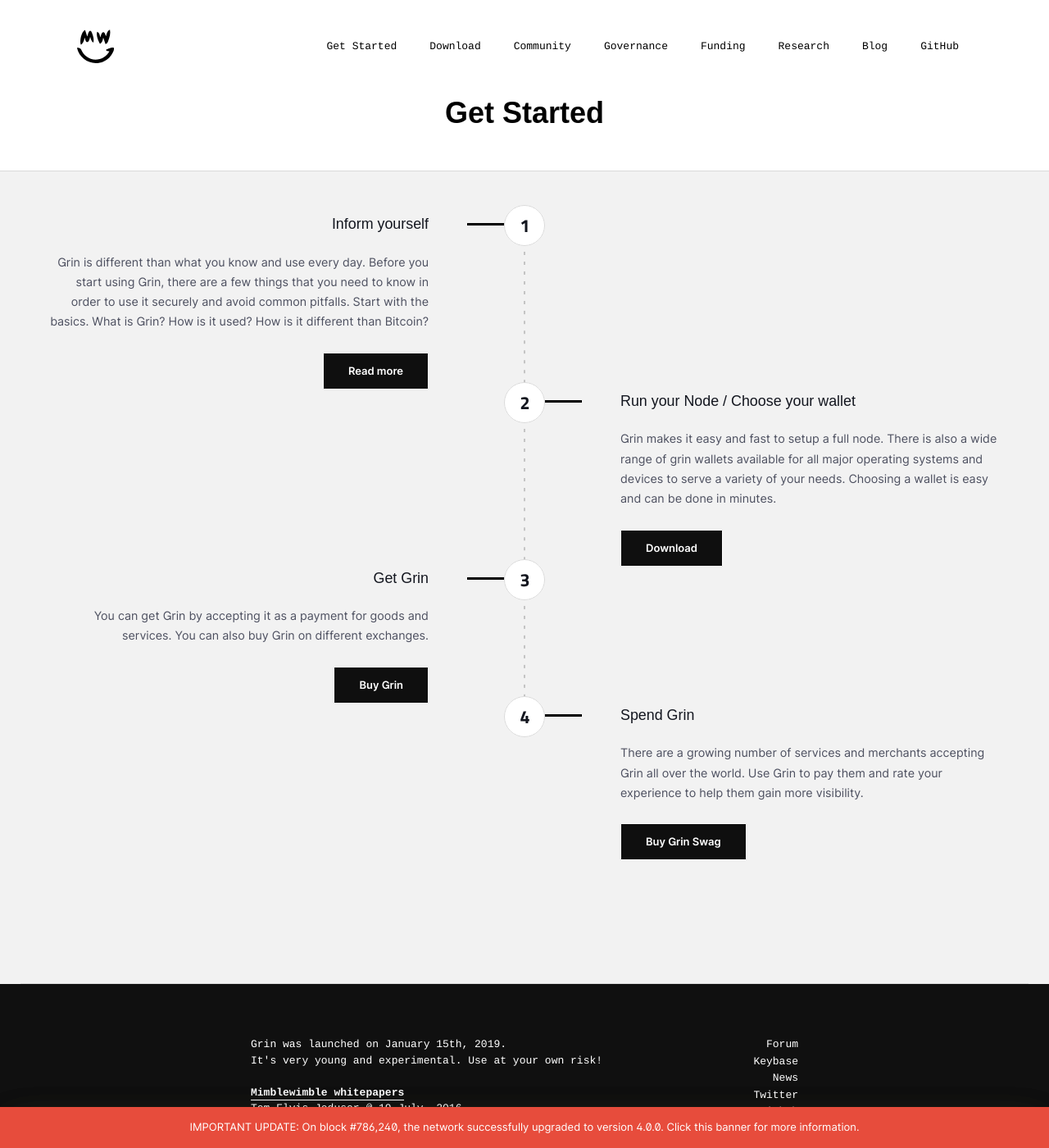
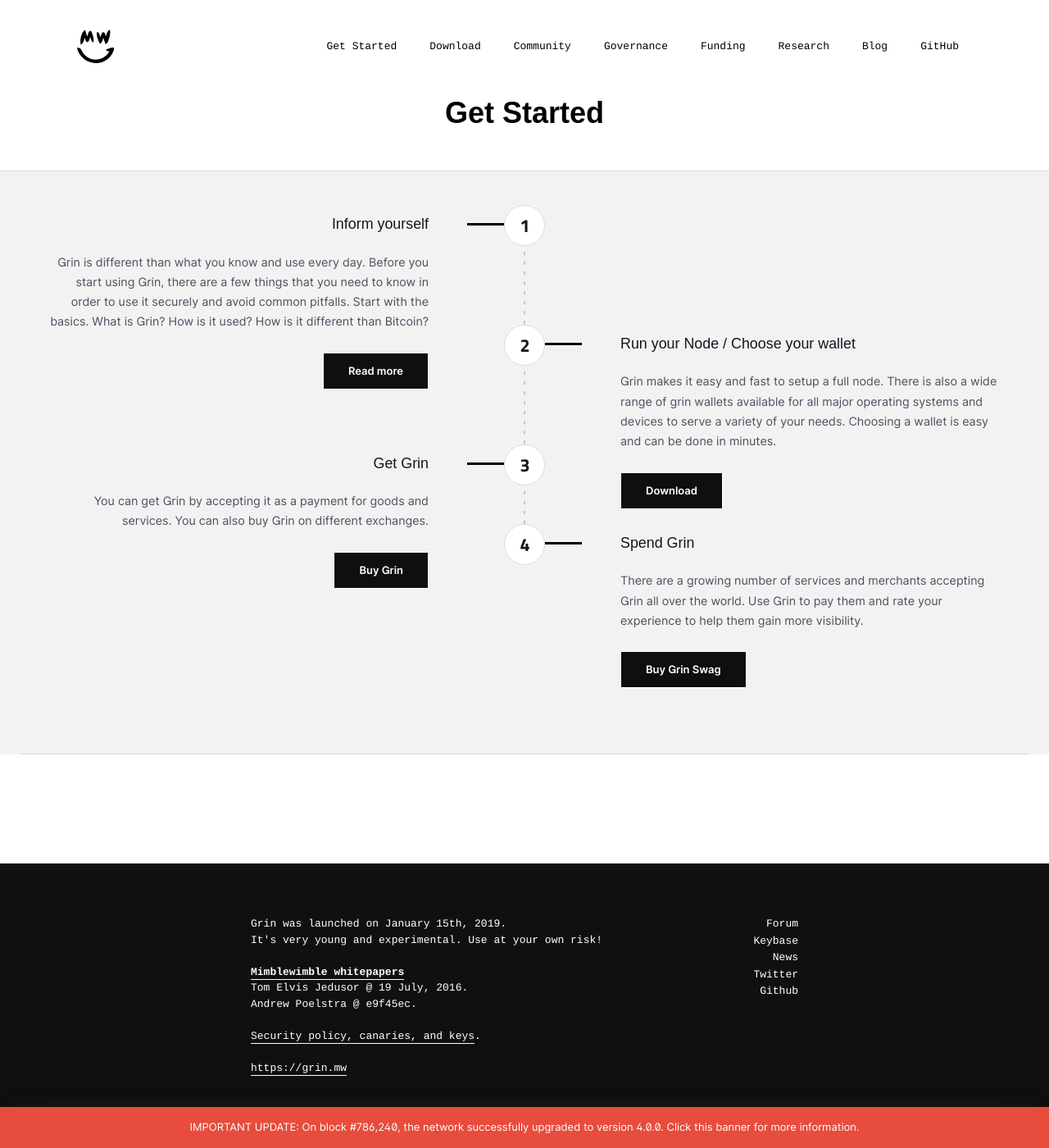
Before and after one commit to mimblewimble/site, a Jekyll site: the page built from get-started.html, in a window 1280 px wide and 1400 px high. Shown: the whole window at 82% size. Built offline with Jekyll 4.4.1, drawn with Linux system fonts in a browser that asks for light colours; nearby versions of some CDN libraries.

Commit message:
FIX Design issues on 'Get Started' page

```diff
--- a/_sass/get-started.scss
+++ b/_sass/get-started.scss
@@ -96,14 +96,20 @@
     text-align: right;
 }
 .left-column div{
-    margin-top: 25px;
+    position: absolute;
+    bottom: -70px;
+    right: 0;
+    z-index: 10;
 }
 .right-column{
     margin-left: auto;
     text-align: left;
 }
 .right-column div{
-    margin-top: 25px;
+    position: absolute;
+    bottom: -70px;
+    left: 0;
+    z-index: 10;
 }
 .start-content div div a,
 .start-content div div a:link{
--- a/_sass/navigation.scss
+++ b/_sass/navigation.scss
@@ -144,5 +144,6 @@
   }
   .nav-hamburger-fullscreen {
     display: flex;
+    z-index: 30;
   }
 }
--- a/assets/css/main.scss
+++ b/assets/css/main.scss
@@ -163,4 +163,5 @@
   background-color: #e74c3c;
   color: white;
   text-align: center;
+  z-index: 20;
 }
```
